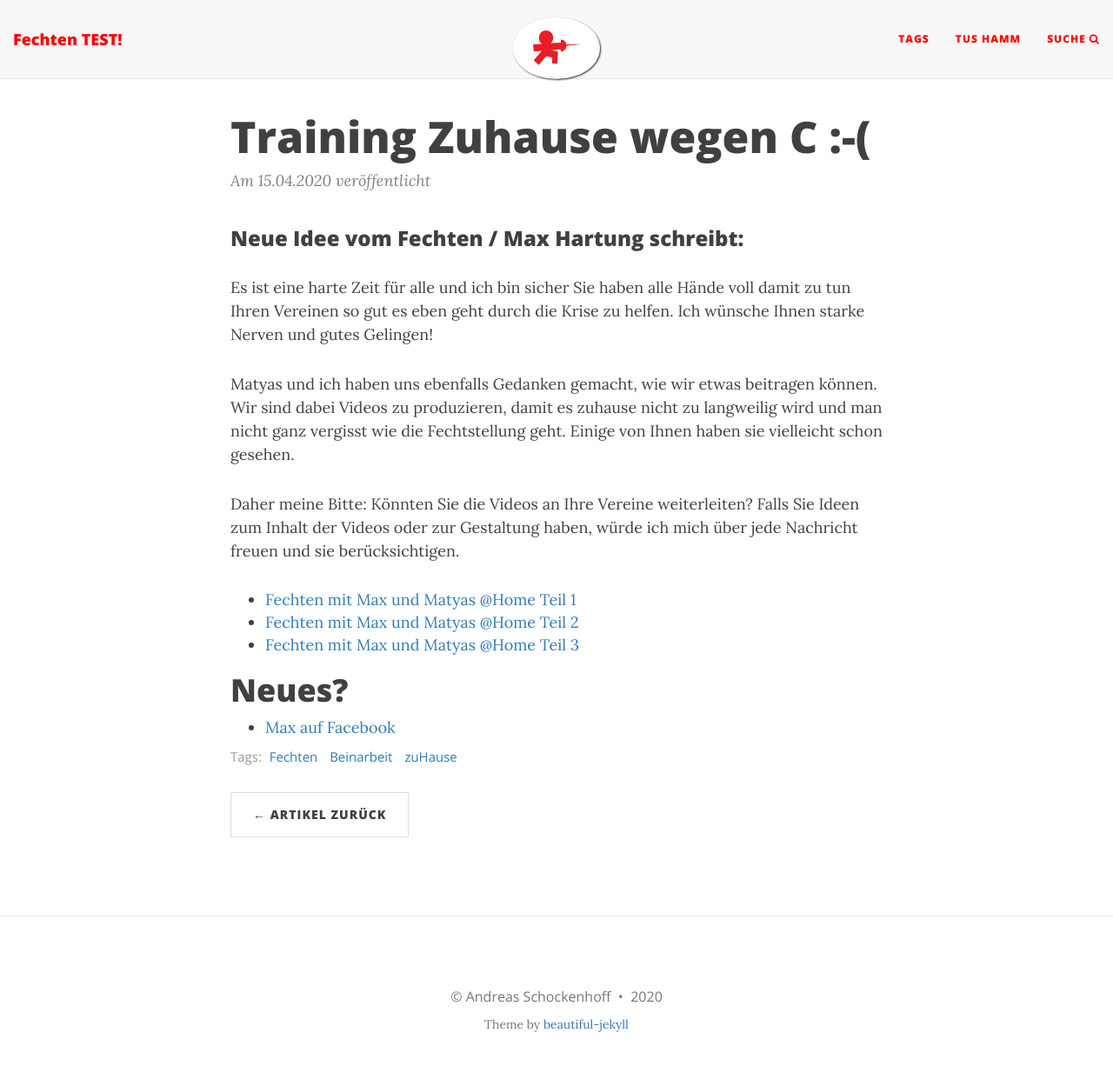
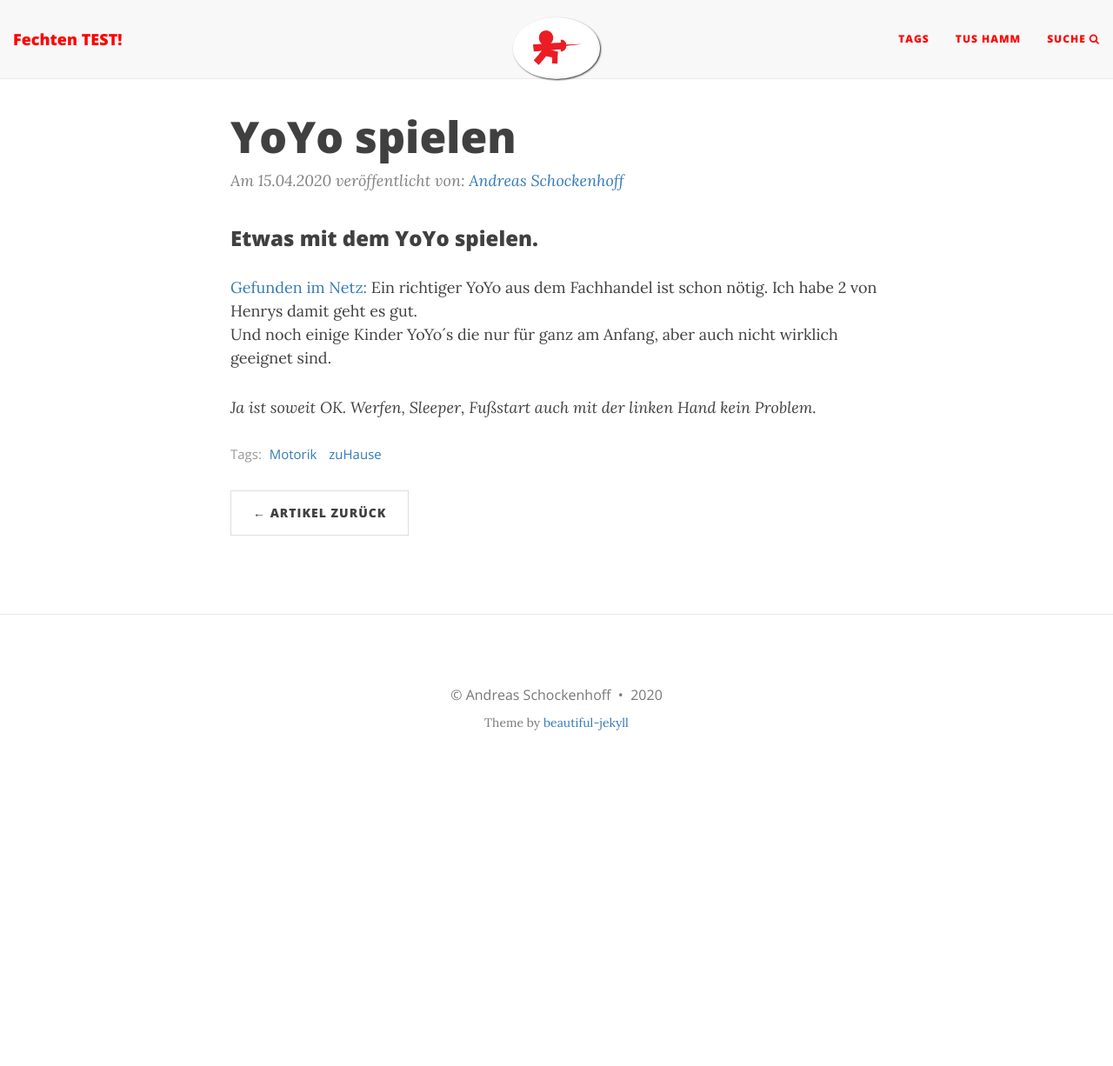
Before and after one commit to test-blog-fechten/test-blog-fechten.github.io, a Jekyll site: the page built from _posts/2020-04-15-mot-rest.md, in a window 1280 px wide and 1239 px high. Shown: the top 1226 px of the window at 87% size. Built offline with Jekyll 4.4.1, drawn with Linux system fonts in a browser that asks for light colours; nearby versions of some CDN libraries.

Commit message:
correct post

```diff
--- a/_posts/2020-04-15-mot-rest.md
+++ b/_posts/2020-04-15-mot-rest.md
@@ -1,25 +1,13 @@
 ---
 layout: post
-title: Training Zuhause wegen C  :-(
-tags: [Fechten,Beinarbeit,zuHause]
+title: YoYo spielen
+tags: [Motorik,zuHause]
+author: Andreas Schockenhoff
+email: ASchockenhoff@fechten-hamm.de
 ---
+### Etwas mit dem YoYo spielen.
+[Gefunden im Netz:](https://www.youtube.com/watch?v=UxTiFFkEkIs)
+Ein richtiger YoYo aus dem Fachhandel ist schon nötig. Ich habe 2 von Henrys damit geht es gut.
+Und noch einige Kinder YoYo´s die nur für ganz am Anfang, aber auch nicht wirklich geeignet sind.
 
-### Neue Idee vom Fechten / Max Hartung schreibt:
-Es ist eine harte Zeit für alle und ich bin sicher Sie haben alle Hände voll
-damit zu tun Ihren Vereinen so gut es eben geht durch die Krise zu helfen.
-Ich wünsche Ihnen starke Nerven und gutes Gelingen!
-
-Matyas und ich haben uns ebenfalls Gedanken gemacht, wie wir etwas beitragen können.
-Wir sind dabei Videos zu produzieren, damit es zuhause nicht zu langweilig wird und
-man nicht ganz vergisst wie die Fechtstellung geht. Einige von Ihnen haben sie vielleicht schon gesehen.
-
-Daher meine Bitte: Könnten Sie die Videos an Ihre Vereine weiterleiten?
-Falls Sie Ideen zum Inhalt der Videos oder zur Gestaltung haben, würde ich mich über
-jede Nachricht freuen und sie berücksichtigen.
-
-* [Fechten mit Max und Matyas @Home Teil 1](https://www.youtube.com/watch?v=yemtMN96IJ4)
-* [Fechten mit Max und Matyas @Home Teil 2](https://www.youtube.com/watch?v=WlDTvbaL2QA)
-* [Fechten mit Max und Matyas @Home Teil 3](https://www.youtube.com/watch?v=2Nmycq2-c2c)
-
-# Neues?
-* [Max auf Facebook](https://www.facebook.com/fencing.max.hartung/)
+_Ja ist soweit OK. Werfen, Sleeper, Fußstart auch mit der linken Hand kein Problem._
```
